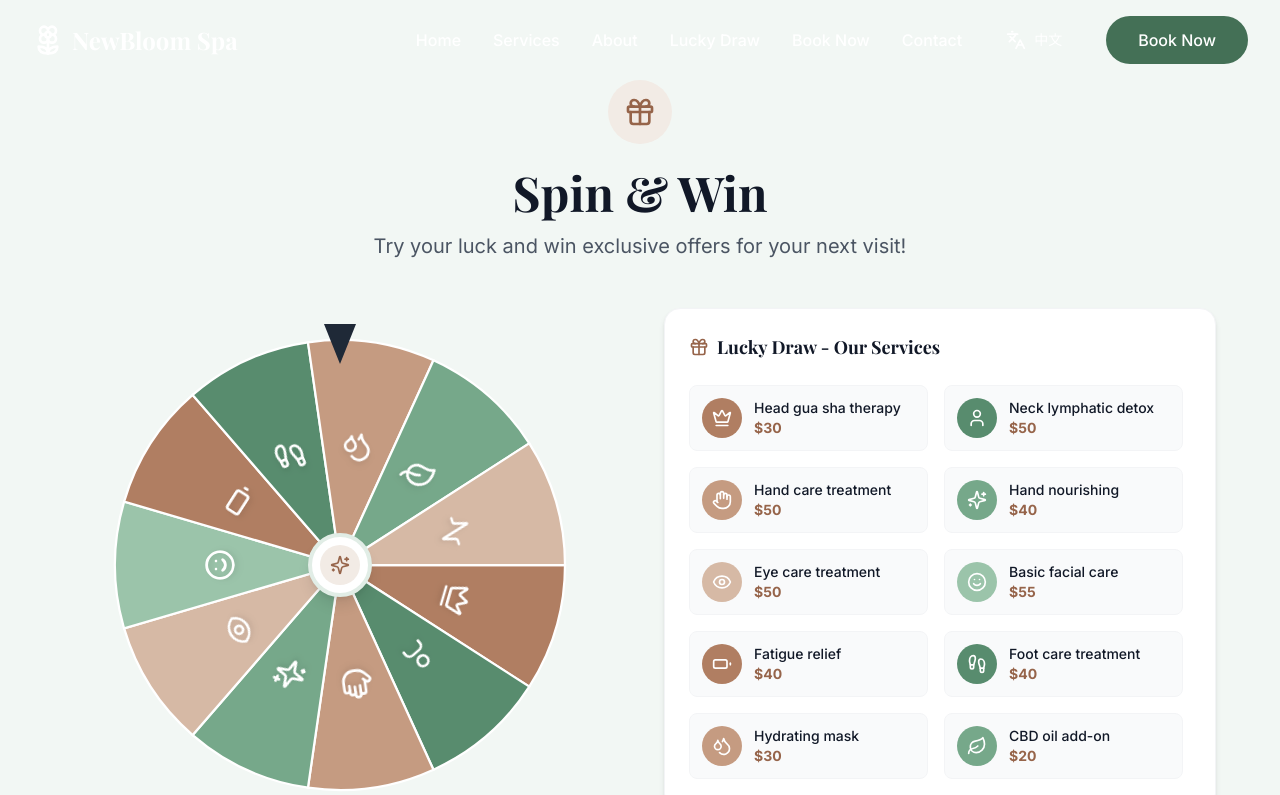
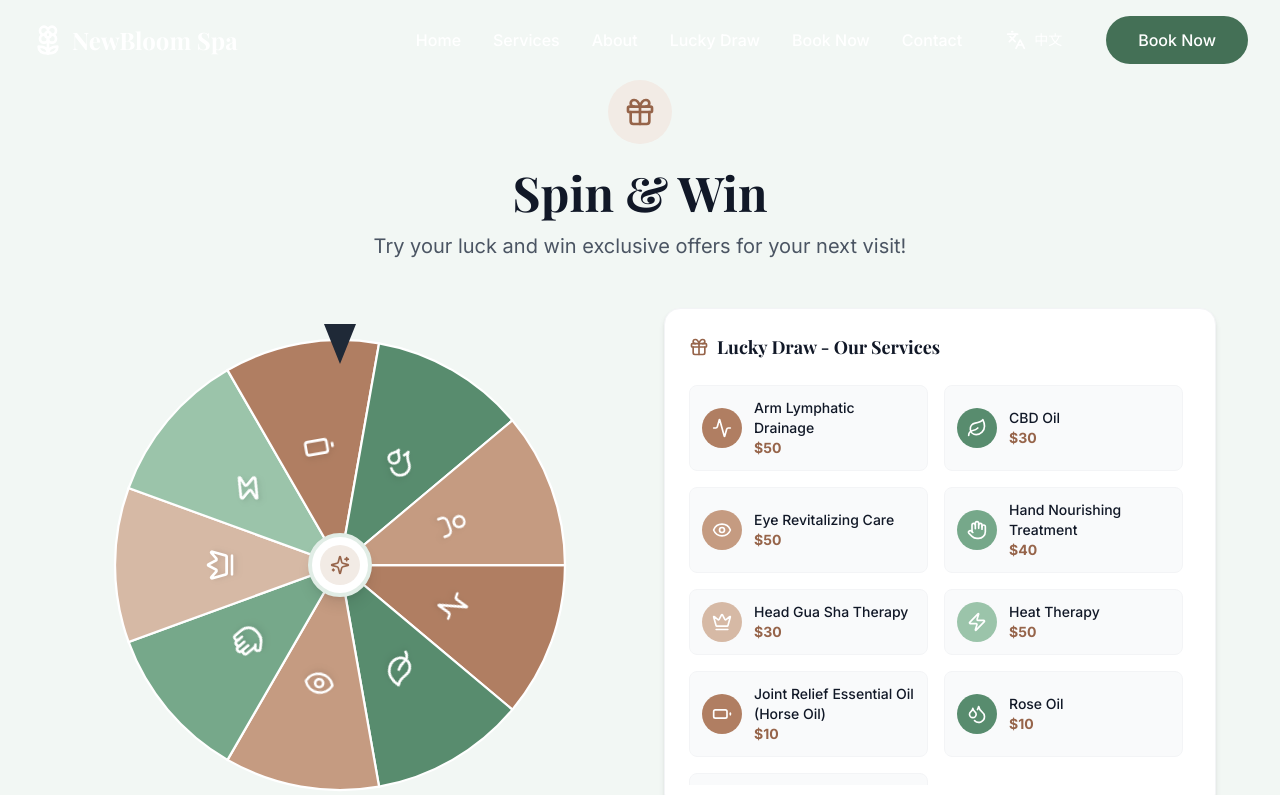
Before and after one commit to YAMY1234/NewBloomSpa, a Next.js app: page /lucky-draw in a window 1280 px wide. Shown: the top 795 px of the page. Built offline with nearby package versions, Linux system fonts and the light colour scheme; a web font is replaced by a local one.

Commit message:
update lucky drawer

```diff
--- a/app/lucky-draw/page.tsx
+++ b/app/lucky-draw/page.tsx
@@ -5,14 +5,11 @@ import { motion, useAnimation } from "framer-motion";
 import {
   Gift,
   Sparkles,
-  RefreshCw,
   Crown,
   User,
   Hand,
   Eye,
-  Smile,
   Battery,
-  Footprints,
   Droplets,
   Leaf,
   Activity,
@@ -30,17 +27,15 @@ export default function LuckyDrawPage() {
   const [hasSpun, setHasSpun] = useState(false);
 
   const prizes = useMemo(() => [
-    { id: 'head', icon: Crown, name: { en: "Head gua sha therapy", zh: "头部刮痧" }, price: 30, color: "#b07e62" },
-    { id: 'neck', icon: User, name: { en: "Neck lymphatic detox", zh: "颈部淋巴排毒" }, price: 50, color: "#588c6e" },
-    { id: 'hand1', icon: Hand, name: { en: "Hand care treatment", zh: "手部护理" }, price: 50, color: "#c59b81" },
-    { id: 'hand2', icon: Sparkles, name: { en: "Hand nourishing", zh: "手部保养" }, price: 40, color: "#76a88a" },
-    { id: 'eye', icon: Eye, name: { en: "Eye care treatment", zh: "眼部护理" }, price: 50, color: "#d6b9a5" },
-    { id: 'face', icon: Smile, name: { en: "Basic facial care", zh: "基础面部护理" }, price: 55, color: "#9bc4aa" },
-    { id: 'fatigue', icon: Battery, name: { en: "Fatigue relief", zh: "疲劳护理" }, price: 40, color: "#b07e62" },
-    { id: 'foot', icon: Footprints, name: { en: "Foot care treatment", zh: "足部保养" }, price: 40, color: "#588c6e" },
-    { id: 'mask', icon: Droplets, name: { en: "Hydrating mask", zh: "面部水膜" }, price: 30, color: "#c59b81" },
-    { id: 'oil', icon: Leaf, name: { en: "CBD oil add-on", zh: "CBD 油" }, price: 20, color: "#76a88a" },
-    { id: 'meridian', icon: Activity, name: { en: "Meridian relaxation", zh: "通经络舒筋" }, price: 30, color: "#d6b9a5" }
+    { id: 'arm', icon: Activity, name: { en: "Arm Lymphatic Drainage", zh: "手臂淋巴排毒" }, price: 50, color: "#b07e62" },
+    { id: 'cbd', icon: Leaf, name: { en: "CBD Oil", zh: "CBD精油" }, price: 30, color: "#588c6e" },
+    { id: 'eye', icon: Eye, name: { en: "Eye Revitalizing Care", zh: "眼部焕活护理" }, price: 50, color: "#c59b81" },
+    { id: 'hand', icon: Hand, name: { en: "Hand Nourishing Treatment", zh: "手部滋养护理" }, price: 40, color: "#76a88a" },
+    { id: 'head', icon: Crown, name: { en: "Head Gua Sha Therapy", zh: "头部刮痧" }, price: 30, color: "#d6b9a5" },
+    { id: 'heat', icon: Zap, name: { en: "Heat Therapy", zh: "热疗" }, price: 50, color: "#9bc4aa" },
+    { id: 'joint', icon: Battery, name: { en: "Joint Relief Essential Oil (Horse Oil)", zh: "关节舒缓精油（马油）" }, price: 10, color: "#b07e62" },
+    { id: 'rose', icon: Droplets, name: { en: "Rose Oil", zh: "玫瑰精油" }, price: 10, color: "#588c6e" },
+    { id: 'sour', icon: User, name: { en: "Sour Muscle Oil", zh: "酸痛肌肉精油" }, price: 20, color: "#c59b81" }
   ], []);
 
   // Calculate coordinates for SVG paths
```
